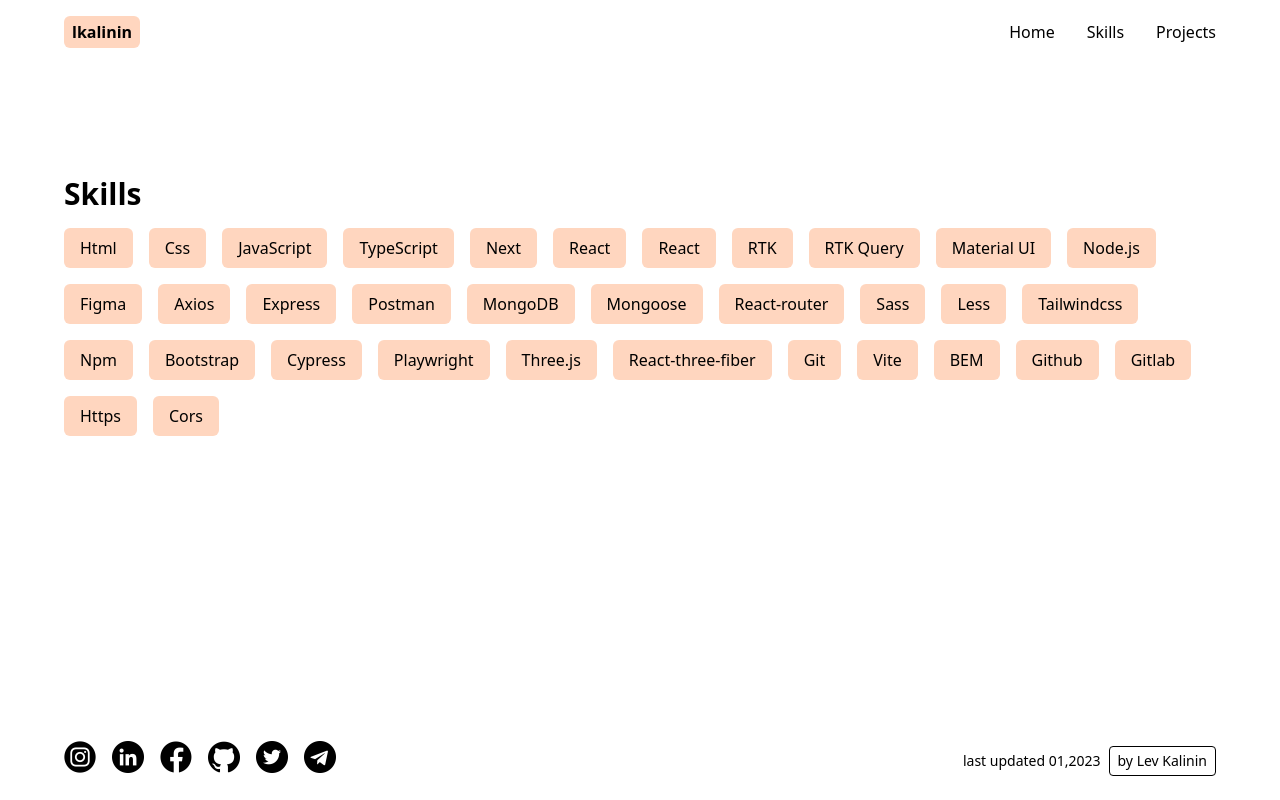
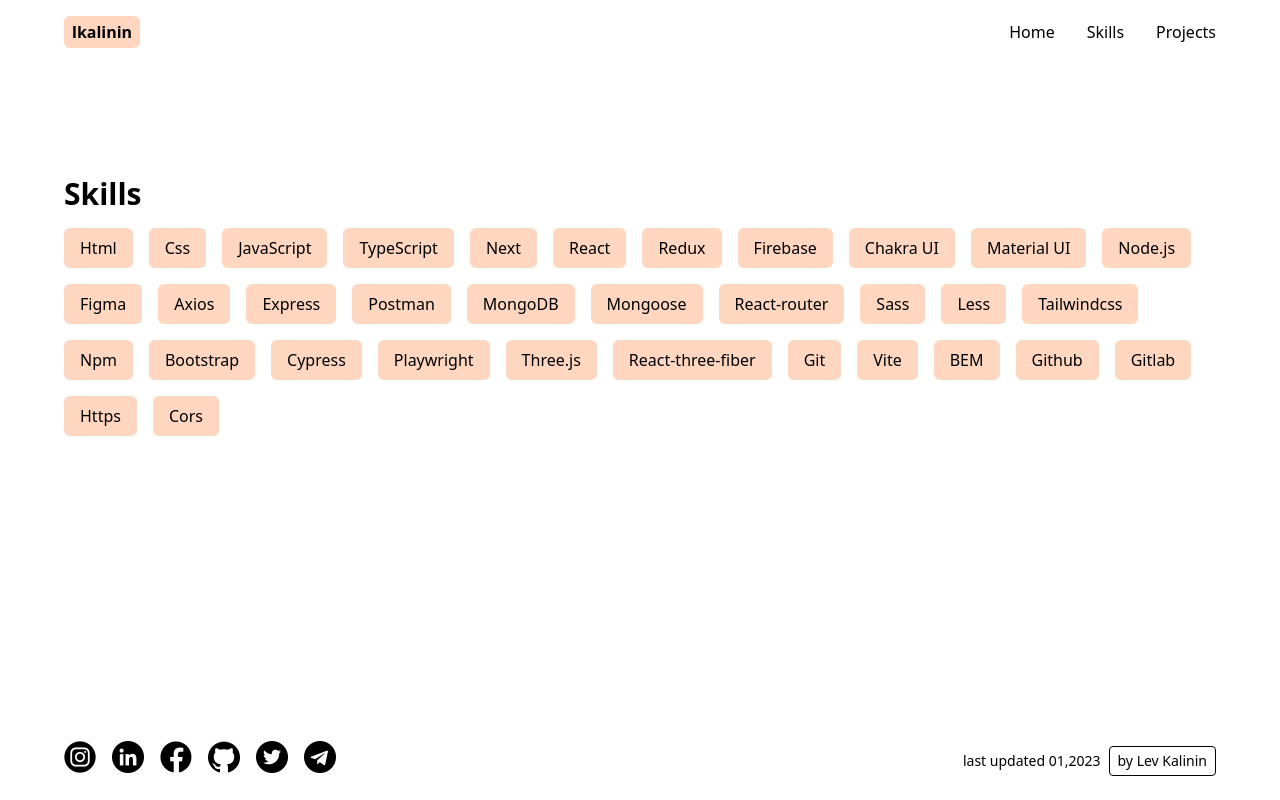
Before and after one commit to almalmalm/2023-portfolio, a React (Create React App) app in the folder frontend/: page /skills in a window 1280 px wide. Built offline with nearby package versions, Linux system fonts and the light colour scheme.

Commit message:
fix: skills

```diff
--- a/frontend/src/pages/Skillspage.jsx
+++ b/frontend/src/pages/Skillspage.jsx
@@ -15,9 +15,9 @@ const Skillspage = () => {
           <li className="bg-[#ffd6bf] rounded-md py-2 px-4">TypeScript</li>
           <li className="bg-[#ffd6bf] rounded-md py-2 px-4">Next</li>
           <li className="bg-[#ffd6bf] rounded-md py-2 px-4">React</li>
-          <li className="bg-[#ffd6bf] rounded-md py-2 px-4">React</li>
-          <li className="bg-[#ffd6bf] rounded-md py-2 px-4">RTK</li>
-          <li className="bg-[#ffd6bf] rounded-md py-2 px-4">RTK Query</li>
+          <li className="bg-[#ffd6bf] rounded-md py-2 px-4">Redux</li>
+          <li className="bg-[#ffd6bf] rounded-md py-2 px-4">Firebase</li>
+          <li className="bg-[#ffd6bf] rounded-md py-2 px-4">Chakra UI</li>
           <li className="bg-[#ffd6bf] rounded-md py-2 px-4">Material UI</li>
           <li className="bg-[#ffd6bf] rounded-md py-2 px-4">Node.js</li>
           <li className="bg-[#ffd6bf] rounded-md py-2 px-4">Figma</li>
```
